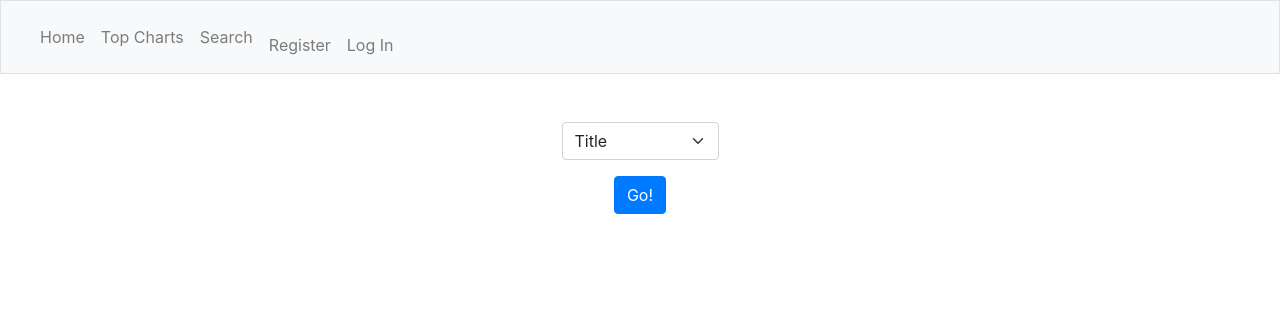
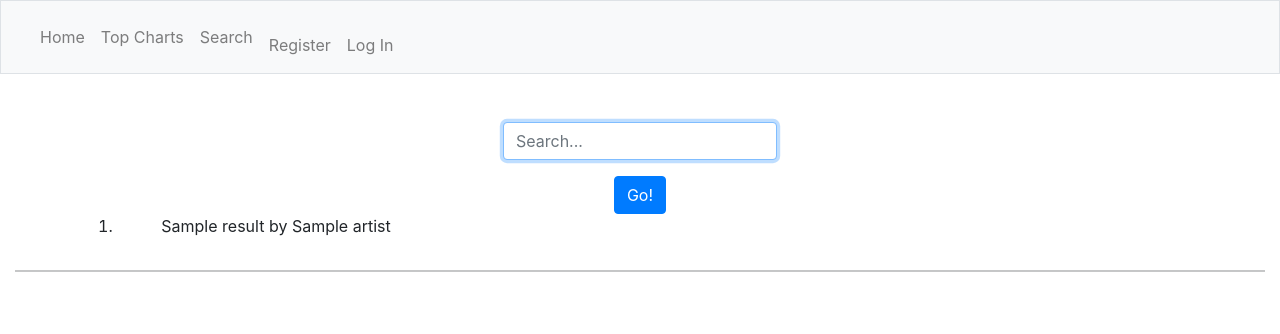
Before and after one commit to ethanckelly/-cs50final, a Flask app: template templates/search.html in a window 1280 px wide. Shown: the top 334 px of the page. Run offline with Flask 2, Linux system fonts and the light colour scheme; the template is opened without the code that fills it: most values are stand-ins (such as "Sample title", 1, 10 or a date in 2020); some libraries are stand-ins or nearby versions.

Commit message:
Update search.html

```diff
--- a/templates/search.html
+++ b/templates/search.html
@@ -1,20 +1,26 @@
 {% extends "layout.html" %}
 
 {% block title %}
-    Find an Album
+Find an Album
 {% endblock %}
 
 {% block main %}
-    <form action="/search" method="post">
-        <div class="mb-3">
-            <select class="form-select mx-auto w-auto" name="title ">
-                <option disabled selected>Title</option>
-                {% for album in albums %}
-                    <option value="{{ album.title }}">{{ album.title }}</option>
+<form action="/search" method="post">
+    <div class="mb-3">
+            <input autocomplete="off" autofocus class="form-control mx-auto w-auto" id="query" name="query" placeholder="Search..." aria-label="Search through site content">
+    </div>
+    <button class="btn btn-primary" type="submit">Go!</button>
+</form>
+<div class="container">
+    <div class="row">
+        <div class="col-md-4">
+            <ol>
+                {% for result in results %}
+                <li>{{ results.title }} by {{ results.artist }}</li>
                 {% endfor %}
-            </select>
-            </div>
+            </ol>
         </div>
-        <button class="btn btn-primary" type="submit">Go!</button>
-    </form>
+    </div>
+</div>
+<hr>
 {% endblock %}
```
